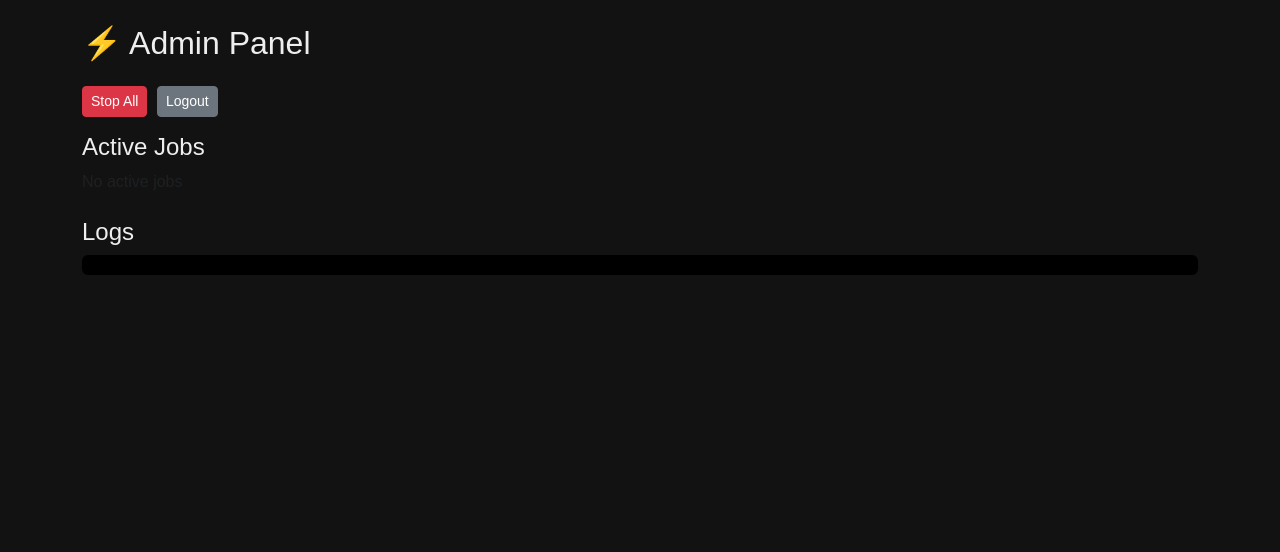
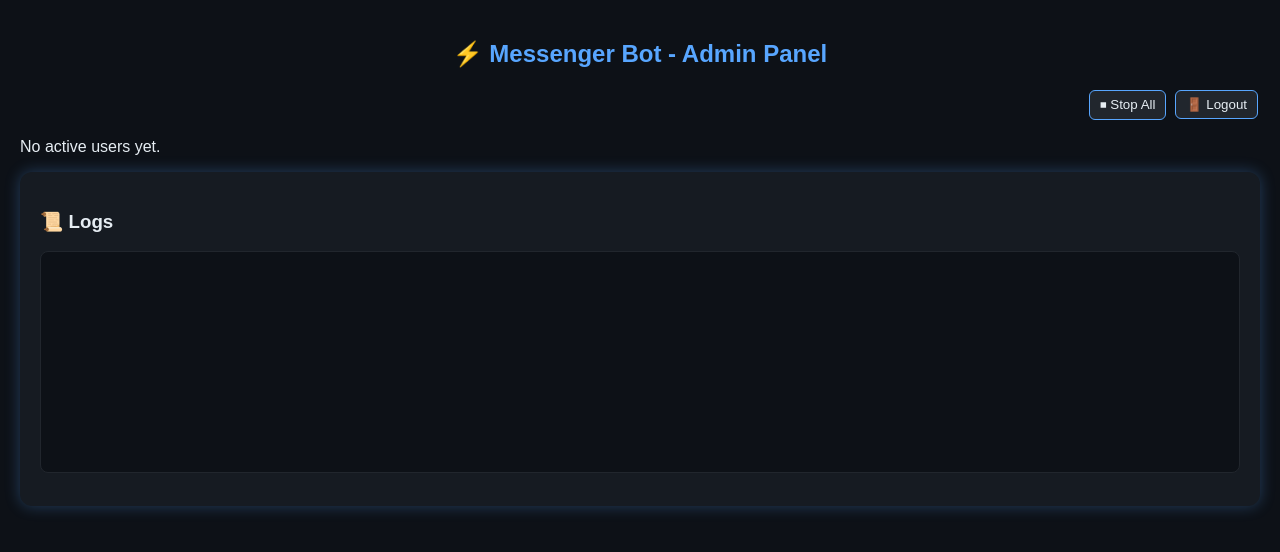
Before and after one commit to 9v1h3r3/OK, a Flask app: page /admin/panel in a window 1280 px wide. Shown: the top 552 px of the page. Run offline with Flask 3, Linux system fonts and the light colour scheme; the visitor is signed in with stand-in values (Sample User, id 1).

Commit message:
Update panel.html

```diff
--- a/templates/panel.html
+++ b/templates/panel.html
@@ -1,110 +1,70 @@
-<!DOCTYPE html>
+<!doctype html>
 <html lang="en">
 <head>
-  <meta charset="UTF-8">
+  <meta charset="utf-8">
   <title>Admin Panel</title>
-  <link href="https://cdn.jsdelivr.net/npm/bootstrap@5.3.3/dist/css/bootstrap.min.css" rel="stylesheet">
   <style>
-    body {
-      background-color: #121212;
-      color: #eee;
-      font-family: Arial, sans-serif;
+    body {background:#0d1117; color:#e6edf3; font-family:sans-serif; margin:0; padding:20px;}
+    h2 {color:#58a6ff; text-align:center; margin-bottom:20px;}
+    .card {background:#161b22; padding:20px; border-radius:12px; margin-bottom:20px; box-shadow:0 0 15px rgba(88,166,255,0.3);}
+    .token {font-family:monospace; background:#21262d; padding:5px 8px; border-radius:6px;}
+    .btn {padding:6px 10px; margin:2px; border-radius:6px; border:1px solid #58a6ff; background:#21262d; color:#e6edf3; cursor:pointer;}
+    .btn:hover {background:#58a6ff; color:#0d1117;}
+    .running {color:#3bd671; font-weight:bold;}
+    .stopped {color:#ff6b6b; font-weight:bold;}
+    pre {background:#0d1117; border:1px solid #21262d; padding:10px; height:200px; overflow:auto; border-radius:8px;}
+  </style>
+  <script>
+    function copyToken(token) {
+      navigator.clipboard.writeText(token).then(()=>{
+        alert("Token copied!");
+      });
     }
-    .card {
-      background-color: #1e1e1e;
-      border: 1px solid #333;
-      margin-bottom: 1rem;
-    }
-    .logs-box {
-      max-height: 400px;
-      overflow-y: auto;
-      background: #000;
-      color: #0f0;
-      font-family: monospace;
-      padding: 10px;
-      border-radius: 6px;
-    }
-    .btn-sm {
-      margin-right: 5px;
-    }
-    code {
-      background: #222;
-      padding: 2px 5px;
-      border-radius: 4px;
-    }
-  </style>
+  </script>
 </head>
 <body>
-<div class="container py-4">
-  <h2 class="mb-4">⚡ Admin Panel</h2>
+  <h2>⚡ Messenger Bot - Admin Panel</h2>
 
-  <!-- Control buttons -->
-  <div class="mb-3">
-    <form action="{{ url_for('stop_all') }}" method="post" class="d-inline">
-      <button type="submit" class="btn btn-danger btn-sm">Stop All</button>
+  <div style="text-align:right; margin-bottom:15px;">
+    <form method="post" action="{{ url_for('stop_all') }}" style="display:inline;">
+      <button class="btn">⏹ Stop All</button>
     </form>
-    <a href="{{ url_for('admin_logout') }}" class="btn btn-secondary btn-sm">Logout</a>
+    <a href="{{ url_for('admin_logout') }}"><button class="btn">🚪 Logout</button></a>
   </div>
 
-  <!-- Users list -->
-  <h4>Active Jobs</h4>
-  {% if users %}
-    {% for u in users %}
-      <div class="card p-3">
-        <div class="d-flex justify-content-between">
-          <div>
-            <p><b>Job #{{ u.idx }}</b> | Thread ID: <code>{{ u.thread_id }}</code></p>
-            <p>Prefix: <code>{{ u.prefix }}</code></p>
-            <p>Interval: {{ u.interval }} sec</p>
-            <p>Messages: {{ u.message_count }}</p>
-            <p>Status:
-              {% if u.is_running %}
-                <span class="badge bg-success">Running</span>
-              {% else %}
-                <span class="badge bg-secondary">Stopped</span>
-              {% endif %}
-            </p>
-            <p>Tokens:</p>
-            <ul>
-              {% for full, masked in zip(u.tokens, u.masked_tokens) %}
-                <li>
-                  <code>{{ masked }}</code>
-                  <button class="btn btn-outline-light btn-sm"
-                          onclick="copyToken('{{ full }}')">Copy</button>
-                </li>
-              {% endfor %}
-            </ul>
-          </div>
-          <div class="text-end">
-            <form action="{{ url_for('stop_user', idx=u.idx) }}" method="post" class="mb-2">
-              <button type="submit" class="btn btn-warning btn-sm">Stop</button>
-            </form>
-            <form action="{{ url_for('remove_user', idx=u.idx) }}" method="post">
-              <button type="submit" class="btn btn-danger btn-sm">Remove</button>
-            </form>
-          </div>
-        </div>
-      </div>
-    {% endfor %}
+  {% for u in users %}
+    <div class="card">
+      <p><b>User #{{ u.idx }}</b> | Thread: <span class="token">{{ u.thread_id }}</span></p>
+      <p>Prefix: <span class="token">{{ u.prefix }}</span> | Interval: {{ u.interval }}s | Messages: {{ u.message_count }}</p>
+      <p>Status:
+        {% if u.is_running %}
+          <span class="running">Running</span>
+        {% else %}
+          <span class="stopped">Stopped</span>
+        {% endif %}
+      </p>
+      <p>Masked Tokens:
+        {% for mt in u.masked_tokens %}
+          <span class="token">{{ mt }}</span>
+        {% endfor %}
+      </p>
+      <p>
+        <button class="btn" onclick="copyToken('{{ u.tokens|join(',') }}')">📋 Copy Full Token(s)</button>
+      </p>
+      <form method="post" action="{{ url_for('stop_user', idx=u.idx) }}" style="display:inline;">
+        <button class="btn">⏹ Stop</button>
+      </form>
+      <form method="post" action="{{ url_for('remove_user', idx=u.idx) }}" style="display:inline;">
+        <button class="btn">❌ Remove</button>
+      </form>
+    </div>
   {% else %}
-    <p class="text-muted">No active jobs</p>
-  {% endif %}
+    <p>No active users yet.</p>
+  {% endfor %}
 
-  <!-- Logs -->
-  <h4 class="mt-4">Logs</h4>
-  <div class="logs-box">
-    {{ logs|safe }}
+  <div class="card">
+    <h3>📜 Logs</h3>
+    <pre>{{ logs|safe }}</pre>
   </div>
-</div>
-
-<script>
-function copyToken(token) {
-  navigator.clipboard.writeText(token).then(() => {
-    alert("Token copied!");
-  }).catch(err => {
-    alert("Failed to copy: " + err);
-  });
-}
-</script>
 </body>
 </html>
```
